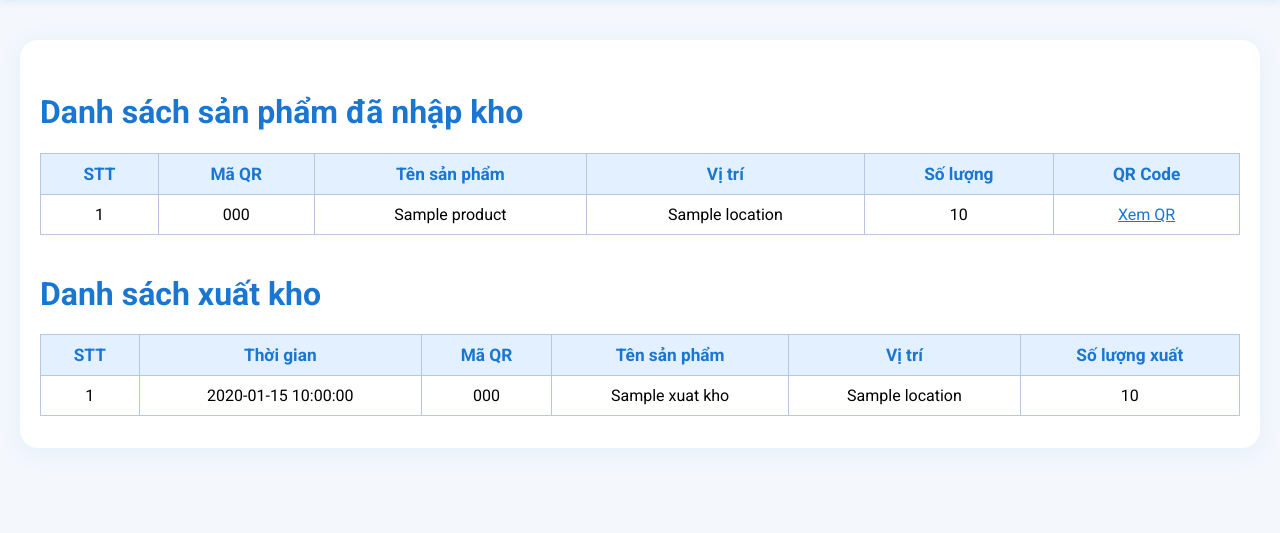
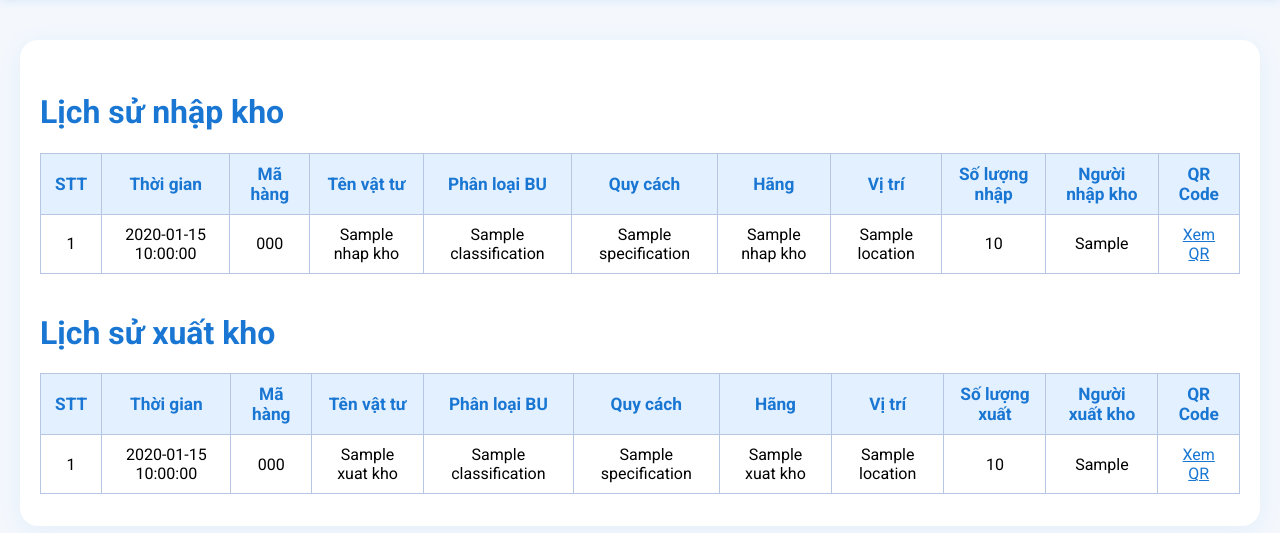
Before and after one commit to user2000coder/updateVer2, a Flask app: template templates/danh_sach.html in a window 1280 px wide. Shown: the part 54-587 px from the top of the page. Run offline with Flask 3, Linux system fonts and the light colour scheme; the template is opened without the code that fills it: most values are stand-ins (such as "Sample title", 1, 10 or a date in 2020).

Commit message:
Upload mã nguồn ban đầu

```diff
--- a/app.py
+++ b/app.py
@@ -166,15 +166,22 @@ def bao_cao_xls():
 @app.route('/danh-sach')
 def danh_sach():
     conn = get_db_connection()
-    products = conn.execute('SELECT * FROM MATERIAL').fetchall()
+    nhap_kho = conn.execute("""
+        SELECT st.*, m.classification, m.part_code, m.material_name, m.specification, m.brand_name, m.location, m.imported_by
+        FROM STOCK_TRANSACTION st
+        JOIN MATERIAL m ON st.material_id = m.material_id
+        WHERE st.transaction_type = 'input'
+        ORDER BY st.created_at DESC
+    """).fetchall()
     xuat_kho = conn.execute("""
-        SELECT st.*, m.material_name, m.part_code FROM STOCK_TRANSACTION st
+        SELECT st.*, m.classification, m.part_code, m.material_name, m.specification, m.brand_name, m.location
+        FROM STOCK_TRANSACTION st
         JOIN MATERIAL m ON st.material_id = m.material_id
         WHERE st.transaction_type = 'output'
         ORDER BY st.created_at DESC
     """).fetchall()
     conn.close()
-    return render_template('danh_sach.html', products=products, xuat_kho=xuat_kho)
+    return render_template('danh_sach.html', nhap_kho=nhap_kho, xuat_kho=xuat_kho)
 
 @app.route('/xuat-kho-submit', methods=['POST'])
 def xuat_kho_submit():
@@ -214,6 +221,7 @@ def xuat_kho_batch():
     for item in items:
         qr_code = item.get('qr_code')
         quantity = int(item.get('quantity', 0))
+        exported_by = item.get('exported_by', '')
         material = conn.execute('SELECT * FROM MATERIAL WHERE part_code=?', (qr_code,)).fetchone()
         if not material:
             conn.close()
@@ -224,8 +232,8 @@ def xuat_kho_batch():
             return jsonify({'status': 'error', 'message': f'Tồn kho không đủ cho mã QR: {qr_code}'})
         new_qty = current_qty - quantity
         conn.execute('UPDATE MATERIAL SET quantity=?, updated_at=? WHERE material_id=?', (new_qty, datetime.now(), material['material_id']))
-        conn.execute('''INSERT INTO STOCK_TRANSACTION (material_id, transaction_type, quantity, transaction_date, reference_number, notes, created_at) VALUES (?, 'output', ?, ?, '', '', ?)''',
-            (material['material_id'], quantity, datetime.now().date(), datetime.now()))
+        conn.execute('''INSERT INTO STOCK_TRANSACTION (material_id, transaction_type, quantity, transaction_date, reference_number, notes, created_at, exported_by) VALUES (?, 'output', ?, ?, '', '', ?, ?)''',
+            (material['material_id'], quantity, datetime.now().date(), datetime.now(), exported_by))
     conn.commit()
     conn.close()
     return jsonify({'status': 'success'})
@@ -330,8 +338,8 @@ def create_product():
         new_qty = int(material['quantity']) + quantity
         # Cập nhật cả imported_by khi nhập kho
         conn.execute('UPDATE MATERIAL SET quantity=?, updated_at=?, imported_by=? WHERE material_id=?', (new_qty, now, imported_by, material['material_id']))
-        conn.execute('''INSERT INTO STOCK_TRANSACTION (material_id, transaction_type, quantity, transaction_date, reference_number, notes, created_at) VALUES (?, 'input', ?, ?, '', '', ?)''',
-            (material['material_id'], quantity, now.date(), now))
+        conn.execute('''INSERT INTO STOCK_TRANSACTION (material_id, transaction_type, quantity, transaction_date, reference_number, notes, created_at, imported_by) VALUES (?, 'input', ?, ?, '', '', ?, ?)''',
+            (material['material_id'], quantity, now.date(), now, imported_by))
         conn.commit()
         # Luôn tạo file QR code nếu chưa có
         if not os.path.exists(qr_img_path):
@@ -351,8 +359,8 @@ def create_product():
     material = conn.execute('SELECT material_id FROM MATERIAL WHERE part_code=? AND material_name=? AND created_at=?', (part_code, material_name, now)).fetchone()
     material_id = material['material_id'] if material else None
     if material_id:
-        conn.execute('''INSERT INTO STOCK_TRANSACTION (material_id, transaction_type, quantity, transaction_date, reference_number, notes, created_at) VALUES (?, 'input', ?, ?, '', '', ?)''',
-            (material_id, quantity, now.date(), now))
+        conn.execute('''INSERT INTO STOCK_TRANSACTION (material_id, transaction_type, quantity, transaction_date, reference_number, notes, created_at, imported_by) VALUES (?, 'input', ?, ?, '', '', ?, ?)''',
+            (material_id, quantity, now.date(), now, imported_by))
     conn.commit()
     # Luôn tạo file QR code cho vật tư mới
     if not os.path.exists(qr_img_path):
--- a/templates/danh_sach.html
+++ b/templates/danh_sach.html
@@ -104,54 +104,80 @@
 </nav>
 <div class="container">
     <div class="content-box">
-        <h1>Danh sách sản phẩm đã nhập kho</h1>
+        <h1>Lịch sử nhập kho</h1>
         <table>
             <thead>
                 <tr>
                     <th>STT</th>
-                    <th>Mã QR</th>
-                    <th>Tên sản phẩm</th>
+                    <th>Thời gian</th>
+                    <th>Mã hàng</th>
+                    <th>Tên vật tư</th>
+                    <th>Phân loại BU</th>
+                    <th>Quy cách</th>
+                    <th>Hãng</th>
                     <th>Vị trí</th>
-                    <th>Số lượng</th>
+                    <th>Số lượng nhập</th>
+                    <th>Người nhập kho</th>
                     <th>QR Code</th>
                 </tr>
             </thead>
             <tbody>
-                {% for p in products %}
+                {% for h in nhap_kho %}
                 <tr>
                     <td>{{ loop.index }}</td>
-                    <td>{{ p.qr_code }}</td>
-                    <td>{{ p.product_name }}</td>
-                    <td>{{ p.location }}</td>
-                    <td>{{ p.quantity }}</td>
+                    <td>{{ h.created_at or h.transaction_date }}</td>
+                    <td>{{ h.part_code }}</td>
+                    <td>{{ h.material_name }}</td>
+                    <td>{{ h.classification }}</td>
+                    <td>{{ h.specification }}</td>
+                    <td>{{ h.brand_name }}</td>
+                    <td>{{ h.location }}</td>
+                    <td>{{ h.quantity }}</td>
+                    <td>{{ h.imported_by }}</td>
                     <td>
-                        <a class="qr-link" href="/static/qr_codes/{{ p.qr_code }}.png" target="_blank">Xem QR</a>
+                        {% if h.part_code %}
+                        <a class="qr-link" href="/static/qr_codes/{{ h.part_code }}.png" target="_blank">Xem QR</a>
+                        {% endif %}
                     </td>
                 </tr>
                 {% endfor %}
             </tbody>
         </table>
-        <h1 style="margin-top:40px;">Danh sách xuất kho</h1>
+        <h1 style="margin-top:40px;">Lịch sử xuất kho</h1>
         <table>
             <thead>
                 <tr>
                     <th>STT</th>
                     <th>Thời gian</th>
-                    <th>Mã QR</th>
-                    <th>Tên sản phẩm</th>
+                    <th>Mã hàng</th>
+                    <th>Tên vật tư</th>
+                    <th>Phân loại BU</th>
+                    <th>Quy cách</th>
+                    <th>Hãng</th>
                     <th>Vị trí</th>
                     <th>Số lượng xuất</th>
+                    <th>Người xuất kho</th>
+                    <th>QR Code</th>
                 </tr>
             </thead>
             <tbody>
                 {% for x in xuat_kho %}
                 <tr>
                     <td>{{ loop.index }}</td>
-                    <td>{{ x.timestamp }}</td>
-                    <td>{{ x.qr_code }}</td>
-                    <td>{{ x.product_name }}</td>
+                    <td>{{ x.created_at or x.transaction_date }}</td>
+                    <td>{{ x.part_code }}</td>
+                    <td>{{ x.material_name }}</td>
+                    <td>{{ x.classification }}</td>
+                    <td>{{ x.specification }}</td>
+                    <td>{{ x.brand_name }}</td>
                     <td>{{ x.location }}</td>
                     <td>{{ x.quantity }}</td>
+                    <td>{{ x.exported_by }}</td>
+                    <td>
+                        {% if x.part_code %}
+                        <a class="qr-link" href="/static/qr_codes/{{ x.part_code }}.png" target="_blank">Xem QR</a>
+                        {% endif %}
+                    </td>
                 </tr>
                 {% endfor %}
             </tbody>
--- a/templates/home.html
+++ b/templates/home.html
@@ -210,7 +210,7 @@
             <div style="display:flex;align-items:center;gap:18px;">
                 <a href="/nhap-kho" style="color:#fff;text-decoration:none;font-weight:500;font-size:1.05rem;">Nhập kho</a>
                 <a href="/xuat-kho" style="color:#fff;text-decoration:none;font-weight:500;font-size:1.05rem;">Xuất kho</a>
-                <a href="/danh-sach" style="color:#fff;text-decoration:none;font-weight:500;font-size:1.05rem;">Danh sách vật tư</a>
+                <a href="/danh-sach" style="color:#fff;text-decoration:none;font-weight:500;font-size:1.05rem;">Lịch sử</a>
                 <a href="/bao-cao" style="color:#fff;text-decoration:none;font-weight:500;font-size:1.05rem;">Báo cáo</a>
             </div>
         </div>
@@ -235,7 +235,7 @@
                 <div class="quick-btns">
                     <a href="/nhap-kho" class="quick-btn">📥 Nhập kho</a>
                     <a href="/xuat-kho" class="quick-btn">📤 Xuất kho</a>
-                    <a href="/danh-sach" class="quick-btn">📋 Danh sách vật tư</a>
+                    <a href="/danh-sach" class="quick-btn">📋 Lịch sử</a>
                     <a href="/kiem-ke" class="quick-btn">✅ Kiểm kê kho</a>
                     <a href="/bao-cao" class="quick-btn">📊 Báo cáo</a>
                     <a href="#" class="quick-btn">⚙️ Cài đặt</a>
--- a/templates/kiem_ke.html
+++ b/templates/kiem_ke.html
@@ -109,6 +109,10 @@
             .then(data => {
                 if (data.status === 'success') {
                     productCache[qr_code] = data.product;
+                    // Hiển thị thông tin vật tư khi quét mã QR
+                    const product = data.product;
+                    document.getElementById('result').innerHTML =
+                        `Tên vật tư: ${product.material_name} | Hãng: ${product.brand_name || product.brand} | Quy cách: ${product.specification} | Mã hàng: ${product.part_code} | Phân loại BU: ${product.classify || product.classification || ''}`;
                 }
             });
     }
--- a/templates/nhap_kho.html
+++ b/templates/nhap_kho.html
@@ -339,7 +339,7 @@
                     <td class="brand">{{ h['brand_name'] }}</td>
                     <td class="unit">{{ h['unit'] }}</td>
                     <td class="location">{{ h['location'] }}</td>
-                    <td>{{ h['imported_by'] }}</td>
+                    <td>{{ h['imported_by'] or h['imported_by'] }}</td>
                     <td class="qty">{{ h['quantity'] }}</td>
                     <td class="date">{{ h['created_at'] or h['transaction_date'] }}</td>
                     <td class="qr">
```
Also changed, not shown: templates/xuat_kho.html (+19 -8 lines), database/warehouse.db.
